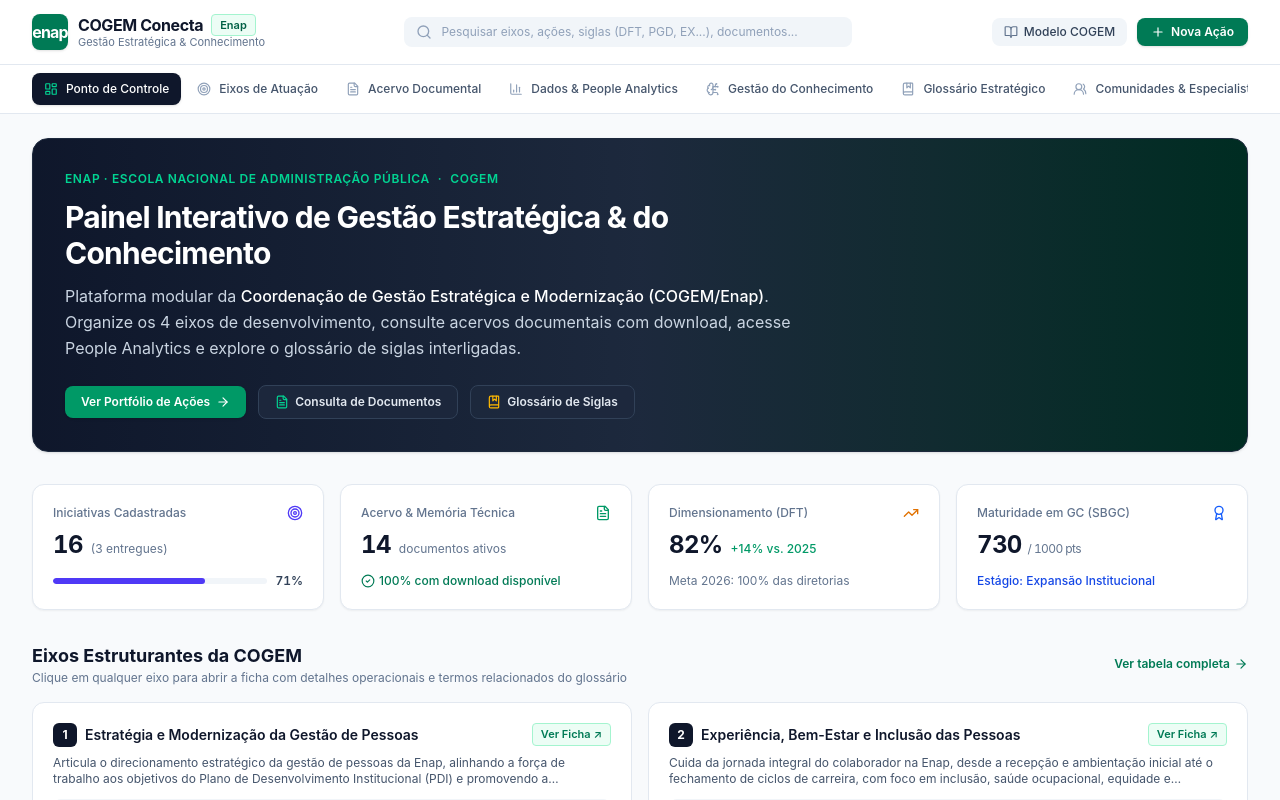
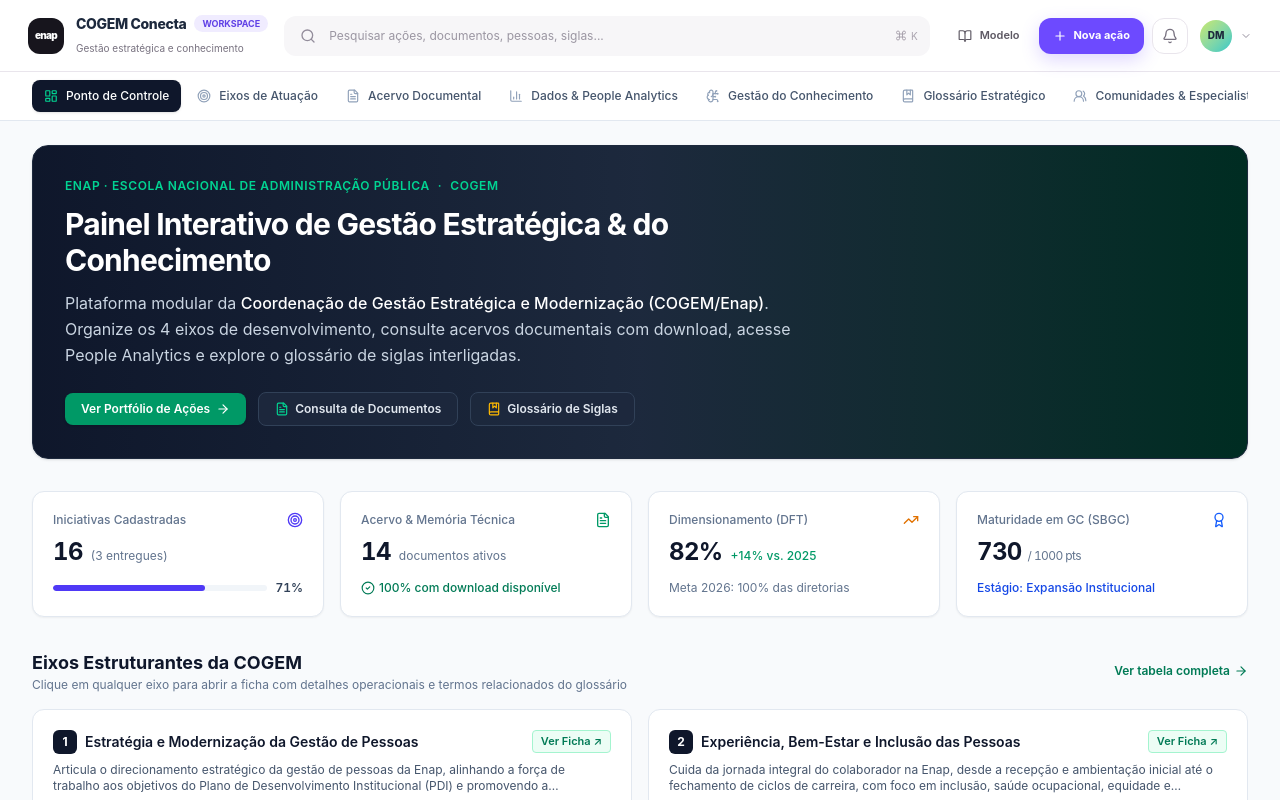
Before and after one commit to dmenezes007/COGEM-Conecta, a React (Vite) app: page / in a window 1280 px wide. Shown: the top 800 px of the page. Built offline with nearby package versions, Linux system fonts and the light colour scheme.

Commit message:
feat: redesign workspace header

```diff
--- a/src/components/Header.tsx
+++ b/src/components/Header.tsx
@@ -1,103 +1,9 @@
 import React from 'react';
-import { Search, Plus, Sparkles, BookOpen, Layers, ShieldCheck, ChevronRight, User } from 'lucide-react';
-import { AxisId } from '../types/cogem';
-
-interface HeaderProps {
-  activeTab: string;
-  setActiveTab: (tab: string) => void;
-  onOpenNewAction: () => void;
-  globalSearch: string;
-  setGlobalSearch: (val: string) => void;
-  selectedAxisId: AxisId | 'all';
-  setSelectedAxisId: (axis: AxisId | 'all') => void;
-  onOpenAboutModal: () => void;
-}
-
-export const Header: React.FC<HeaderProps> = ({
-  activeTab,
-  setActiveTab,
-  onOpenNewAction,
-  globalSearch,
-  setGlobalSearch,
-  selectedAxisId,
-  setSelectedAxisId,
-  onOpenAboutModal
-}) => {
-  return (
-    <header className="sticky top-0 z-30 bg-white/95 backdrop-blur-md border-b border-slate-200">
-      <div className="max-w-7xl mx-auto px-4 sm:px-6 lg:px-8">
-        <div className="flex items-center justify-between h-16 gap-4">
-
-          {/* Brand Zone - Clean single text element & Enap badge */}
-          <div className="flex items-center gap-3 shrink-0">
-            <button
-              onClick={() => { setActiveTab('dashboard'); setSelectedAxisId('all'); }}
-              className="flex items-center gap-2.5 text-left group"
-            >
-              <div className="w-9 h-9 rounded-lg bg-emerald-700 text-white font-bold flex items-center justify-center shadow-sm group-hover:bg-emerald-800 transition-colors">
-                <span className="text-base tracking-tighter">enap</span>
-              </div>
-              <div className="flex flex-col">
-                <div className="flex items-center gap-2">
-                  <span className="font-bold text-slate-900 text-base leading-tight tracking-tight">
-                    COGEM Conecta
-                  </span>
-                  <span className="text-[11px] font-semibold text-emerald-800 bg-emerald-50 px-2 py-0.5 rounded border border-emerald-200">
-                    Enap
-                  </span>
-                </div>
-                <span className="text-[11px] text-slate-500 leading-tight">
-                  Gestão Estratégica & Conhecimento
-                </span>
-              </div>
-            </button>
-          </div>
-
-          {/* Center: Global Search Bar */}
-          <div className="flex-1 max-w-md hidden md:block">
-            <div className="relative">
-              <Search className="w-4 h-4 absolute left-3 top-1/2 -translate-y-1/2 text-slate-400" />
-              <input
-                type="text"
-                value={globalSearch}
-                onChange={(e) => setGlobalSearch(e.target.value)}
-                placeholder="Pesquisar eixos, ações, siglas (DFT, PGD, EX...), documentos..."
-                className="w-full pl-9 pr-4 py-1.5 text-xs bg-slate-100 hover:bg-slate-50 focus:bg-white border border-transparent focus:border-emerald-600 rounded-lg outline-none transition-all placeholder:text-slate-400"
-              />
-              {globalSearch && (
-                <button
-                  onClick={() => setGlobalSearch('')}
-                  className="absolute right-2.5 top-1/2 -translate-y-1/2 text-slate-400 hover:text-slate-600 text-xs px-1"
-                >
-                  ✕
-                </button>
-              )}
-            </div>
-          </div>
-
-          {/* Right Actions */}
-          <div className="flex items-center gap-2.5">
-            <button
-              onClick={onOpenAboutModal}
-              title="Sobre o Modelo de GC da COGEM"
-              className="hidden lg:flex items-center gap-1.5 px-3 py-1.5 text-xs font-medium text-slate-700 hover:text-slate-900 bg-slate-100 hover:bg-slate-200 rounded-lg transition-colors"
-            >
-              <BookOpen className="w-3.5 h-3.5 text-slate-500" />
-              <span>Modelo COGEM</span>
-            </button>
-
-            <button
-              onClick={onOpenNewAction}
-              className="flex items-center gap-1.5 px-3.5 py-1.5 text-xs font-semibold text-white bg-emerald-700 hover:bg-emerald-800 active:scale-95 rounded-lg shadow-sm transition-all"
-            >
-              <Plus className="w-3.5 h-3.5" />
-              <span className="hidden sm:inline">Nova Ação</span>
-              <span className="sm:hidden">Ação</span>
-            </button>
-          </div>
-
-        </div>
-      </div>
-    </header>
-  );
-};
+import {Search,Plus,BookOpen,Bell,ChevronDown,Command} from 'lucide-react';
+import {AxisId} from '../types/cogem';
+interface HeaderProps{activeTab:string;setActiveTab:(tab:string)=>void;onOpenNewAction:()=>void;globalSearch:string;setGlobalSearch:(val:string)=>void;selectedAxisId:AxisId|'all';setSelectedAxisId:(axis:AxisId|'all')=>void;onOpenAboutModal:()=>void}
+export const Header:React.FC<HeaderProps>=({setActiveTab,onOpenNewAction,globalSearch,setGlobalSearch,setSelectedAxisId,onOpenAboutModal})=><header className="sticky top-0 z-40 h-[72px] bg-white/90 backdrop-blur-xl border-b border-[#e9e5ec]"><div className="h-full px-5 lg:px-7 flex items-center justify-between gap-4">
+<button onClick={()=>{setActiveTab('dashboard');setSelectedAxisId('all')}} className="flex items-center gap-3 shrink-0 group"><div className="w-9 h-9 rounded-xl bg-[#17151d] text-white flex items-center justify-center text-[10px] font-black tracking-[-.08em] group-hover:bg-[#6d4aff] transition-colors">enap</div><div className="hidden sm:block text-left"><div className="flex items-center gap-2"><span className="text-sm font-extrabold tracking-tight">COGEM Conecta</span><span className="px-2 py-0.5 rounded-full bg-[#f0ecff] text-[#6041e6] text-[9px] font-bold">WORKSPACE</span></div><span className="text-[10px] text-[#77717f]">Gestão estratégica e conhecimento</span></div></button>
+<div className="flex-1 max-w-2xl hidden md:block"><div className="relative"><Search className="absolute left-4 top-1/2 -translate-y-1/2 w-4 h-4 text-[#938d9b]"/><input value={globalSearch} onChange={e=>setGlobalSearch(e.target.value)} placeholder="Pesquisar ações, documentos, pessoas, siglas..." className="w-full h-10 pl-11 pr-20 rounded-xl bg-[#f7f6f8] border border-transparent focus:bg-white focus:border-[#d8cff7] focus:ring-4 focus:ring-[#6d4aff]/8 outline-none text-xs placeholder:text-[#9b96a2] transition-all"/><div className="absolute right-3 top-1/2 -translate-y-1/2 hidden lg:flex items-center gap-1 text-[10px] text-[#aaa4af]"><Command className="w-3 h-3"/>K</div></div></div>
+<div className="flex items-center gap-2"><button onClick={onOpenAboutModal} className="hidden lg:flex items-center gap-2 h-9 px-3 rounded-xl text-[11px] font-semibold text-[#5d5863] hover:bg-[#f7f6f8]"><BookOpen className="w-3.5 h-3.5"/>Modelo</button><button onClick={onOpenNewAction} className="h-9 px-3.5 rounded-xl bg-[#6d4aff] hover:bg-[#5e3feb] text-white text-[11px] font-bold flex items-center gap-1.5 shadow-[0_6px_18px_rgba(109,74,255,.22)]"><Plus className="w-3.5 h-3.5"/><span className="hidden sm:inline">Nova ação</span></button><button className="w-9 h-9 rounded-xl border border-[#e9e5ec] bg-white flex items-center justify-center text-[#77717f]"><Bell className="w-4 h-4"/></button><button className="hidden sm:flex items-center gap-2 pl-1"><div className="w-8 h-8 rounded-full bg-gradient-to-br from-[#c9e86a] to-[#27c7c9] flex items-center justify-center text-[10px] font-extrabold">DM</div><ChevronDown className="w-3 h-3 text-[#938d9b]"/></button></div>
+</div></header>;
```
